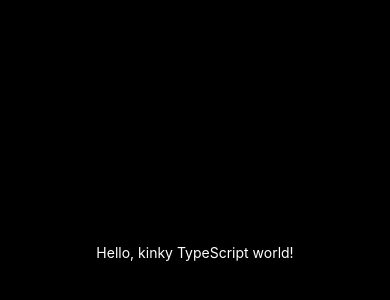
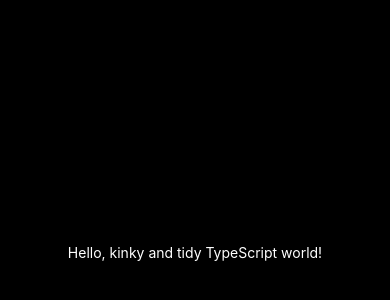
Before and after one commit to Stack-in-a-box/fetgo, a React Native app: screen / in a window 390 px wide. Shown: the part 170-470 px from the top of the page. Built offline with nearby package versions, Linux system fonts and the light colour scheme.

Commit message:
Adjust App.tsx to conform to house style

```diff
--- a/App.tsx
+++ b/App.tsx
@@ -1,11 +1,12 @@
-import React from 'react';
-import { StyleSheet, Text, View } from 'react-native';
+import React from "react";
+import { Component } from "react";
+import { StyleSheet, Text, View } from "react-native";
 
-export default class App extends React.Component {
+export default class App extends Component {
     render() {
         return (
             <View style={styles.container}>
-        <Text style={styles.text}>Hello, kinky TypeScript world!</Text>
+                <Text style={styles.text}>Hello, kinky and tidy TypeScript world!</Text>
             </View>
         );
     }
@@ -14,11 +15,11 @@
 const styles = StyleSheet.create({
     container: {
         flex: 1,
-    backgroundColor: '#000000',
-    alignItems: 'center',
-    justifyContent: 'center',
+        alignItems: "center",
+        justifyContent: "center",
+        backgroundColor: "black"
     },
     text: {
-    color: 'white'
+        color: "white"
     }
 });
```
Lines whose indentation alone changed are shown as unchanged.
